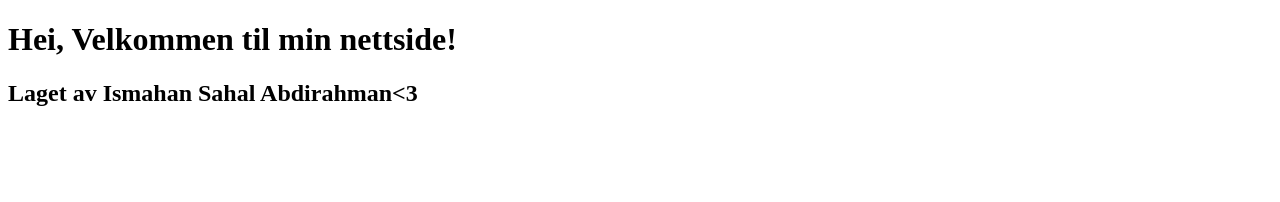
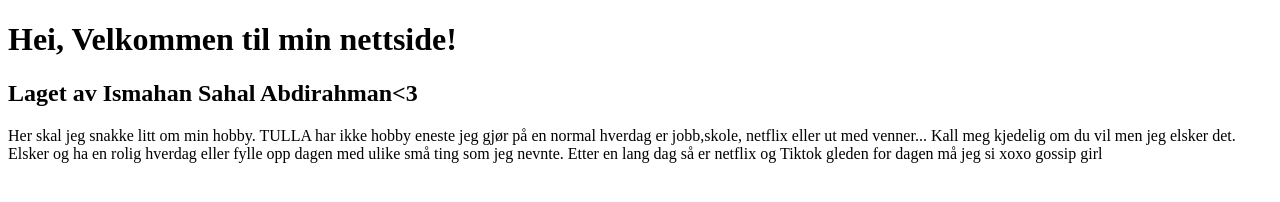
Before and after one commit to ismahanabdirahman848-glitch/egen-webside, a plain HTML site: page index.html in a window 1280 px wide. Drawn offline with Linux system fonts and the light colour scheme.

Commit message:
Update index.html

```diff
--- a/index.html
+++ b/index.html
@@ -10,4 +10,8 @@
      <h1> Hei, Velkommen til min nettside!</h1>
       <h2> Laget av Ismahan Sahal Abdirahman<3 </h2>
 
+     <p> Her skal jeg snakke litt om min hobby. TULLA har ikke hobby eneste jeg gjør på en normal hverdag er jobb,skole, netflix eller
+     ut med venner... Kall meg kjedelig om du vil men jeg elsker det. Elsker og ha en rolig hverdag eller fylle opp dagen med ulike små ting som jeg nevnte.
+     Etter en lang dag så er netflix og Tiktok gleden for dagen må jeg si xoxo gossip girl </p>
+
 </html>
```
